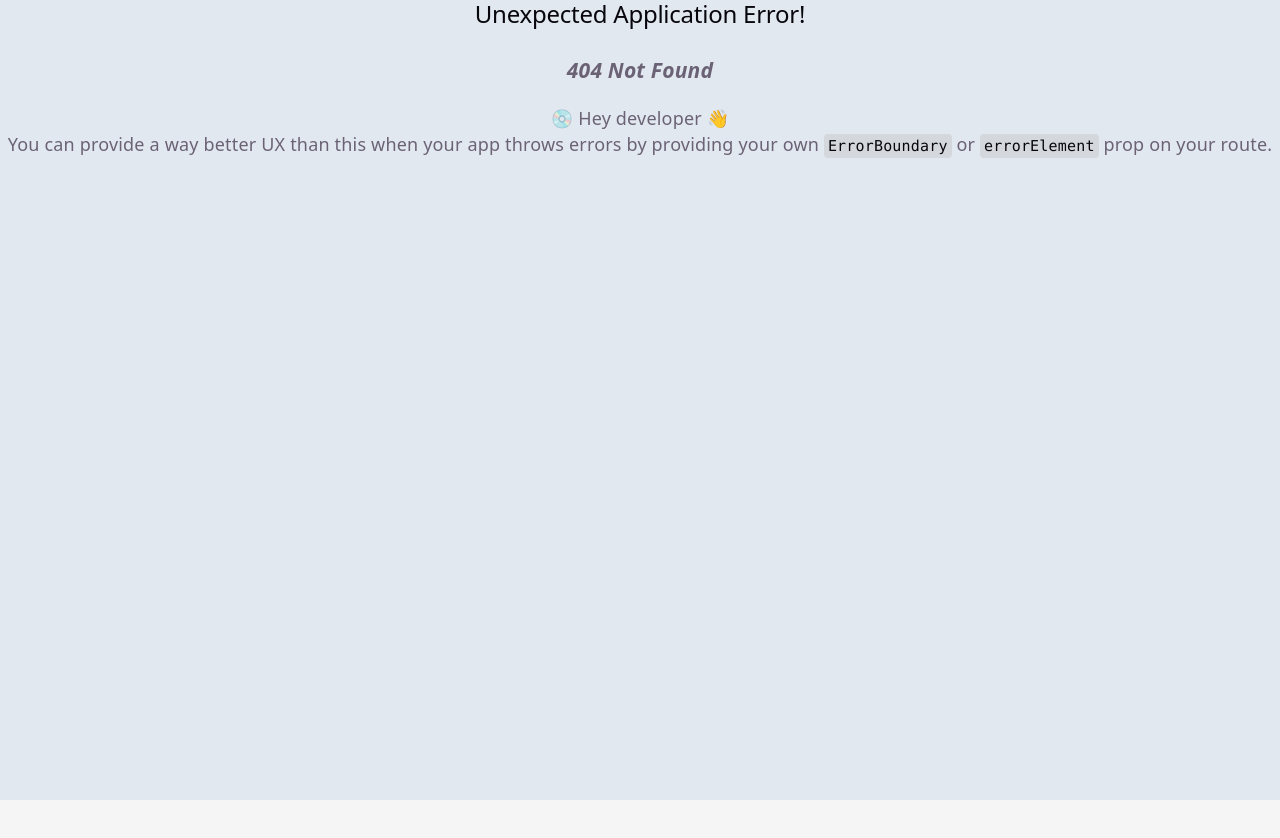
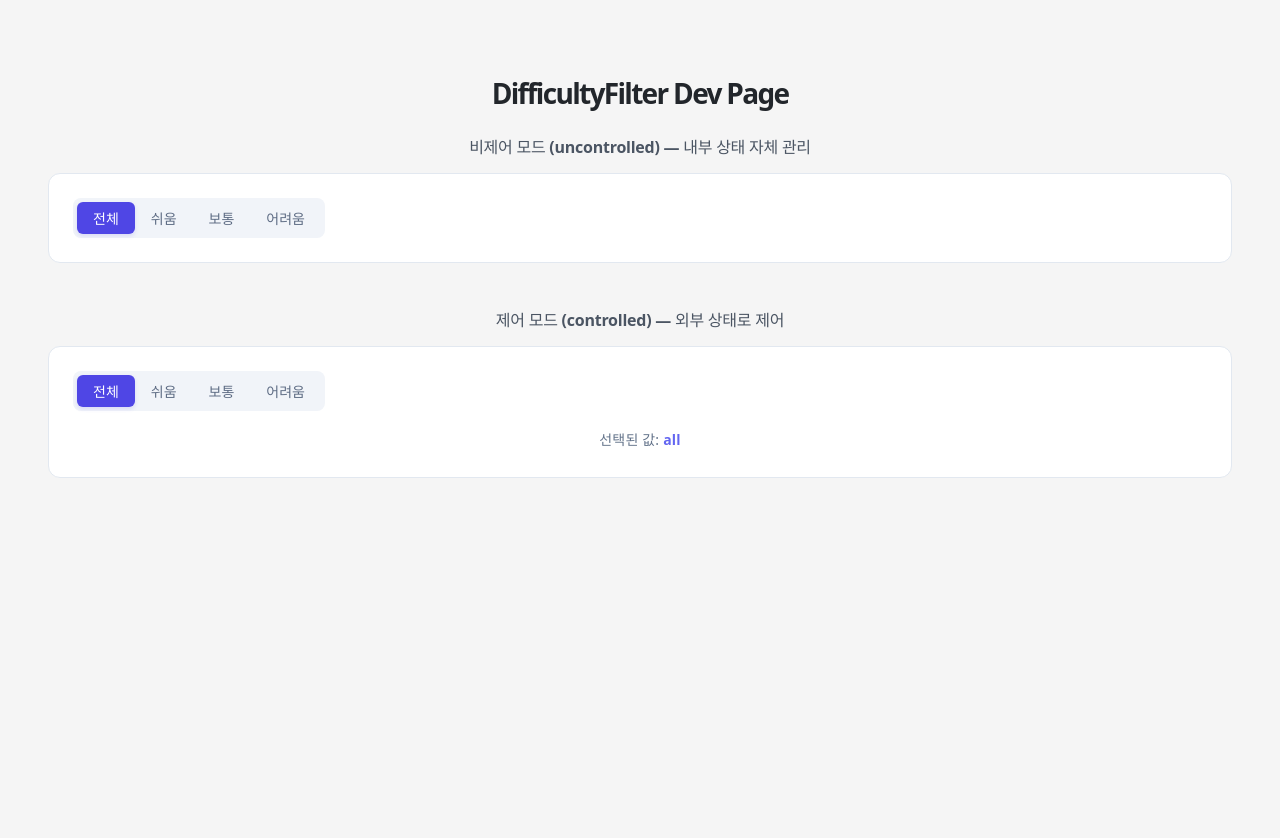
Before and after one commit to goorm-syncode/web-ide-frontend, a React (Vite) app: page /dev/difficulty-filter in a window 1280 px wide. Before the commit this address had no page. Shown: the top 838 px of the page. Before the commit the page ends 800 px from the top, so only its background shows below. Built offline with nearby package versions, Linux system fonts and the light colour scheme.

Commit message:
feat: add DifficultyFilter component and corresponding dev preview page

```diff
--- /dev/null
+++ b/src/components/features/DifficultyFilter.jsx
@@ -0,0 +1,49 @@
+import { useState } from 'react';
+import '../../styles/components/DifficultyFilter.css';
+
+const DIFFICULTY_OPTIONS = [
+  { label: '전체', value: 'all' },
+  { label: '쉬움', value: 'easy' },
+  { label: '보통', value: 'medium' },
+  { label: '어려움', value: 'hard' },
+];
+
+/**
+ * 난이도 필터 컴포넌트
+ * @param {Object} props
+ * @param {string} [props.value] - 외부에서 제어할 경우 선택된 값
+ * @param {Function} [props.onChange] - 선택 변경 시 호출되는 콜백 (value 전달)
+ */
+const DifficultyFilter = ({ value, onChange }) => {
+  const [internalValue, setInternalValue] = useState('all');
+
+  const selected = value !== undefined ? value : internalValue;
+
+  const handleSelect = (optionValue) => {
+    if (value === undefined) {
+      setInternalValue(optionValue);
+    }
+    if (onChange) {
+      onChange(optionValue);
+    }
+  };
+
+  return (
+    <div className="difficulty-filter" role="radiogroup" aria-label="난이도 필터">
+      {DIFFICULTY_OPTIONS.map((option) => (
+        <button
+          key={option.value}
+          type="button"
+          role="radio"
+          aria-checked={selected === option.value}
+          className={`difficulty-filter__btn${selected === option.value ? ' difficulty-filter__btn--active' : ''}`}
+          onClick={() => handleSelect(option.value)}
+        >
+          {option.label}
+        </button>
+      ))}
+    </div>
+  );
+};
+
+export default DifficultyFilter;
--- /dev/null
+++ b/src/pages/dev/DevDifficultyFilterPage.jsx
@@ -0,0 +1,38 @@
+import { useState } from 'react';
+import DifficultyFilter from '../../components/features/DifficultyFilter';
+import '../../styles/pages/DevDifficultyFilterPage.css';
+
+const DevDifficultyFilterPage = () => {
+  const [selectedDifficulty, setSelectedDifficulty] = useState('all');
+
+  return (
+    <div className="dev-difficulty-page">
+      <h1 className="dev-difficulty-page__title">
+        DifficultyFilter Dev Page
+      </h1>
+
+      <section className="dev-difficulty-page__section">
+        <h2 className="dev-difficulty-page__section-title">
+          비제어 모드 (uncontrolled) — 내부 상태 자체 관리
+        </h2>
+        <div className="dev-difficulty-page__container">
+          <DifficultyFilter />
+        </div>
+      </section>
+
+      <section className="dev-difficulty-page__section">
+        <h2 className="dev-difficulty-page__section-title">
+          제어 모드 (controlled) — 외부 상태로 제어
+        </h2>
+        <div className="dev-difficulty-page__container">
+          <DifficultyFilter value={selectedDifficulty} onChange={setSelectedDifficulty} />
+          <p className="dev-difficulty-page__value-text">
+            선택된 값: <strong className="dev-difficulty-page__selected-value">{selectedDifficulty}</strong>
+          </p>
+        </div>
+      </section>
+    </div>
+  );
+};
+
+export default DevDifficultyFilterPage;
--- a/src/router/index.jsx
+++ b/src/router/index.jsx
@@ -1,3 +1,4 @@
+import DevDifficultyFilterPage from '../pages/dev/DevDifficultyFilterPage';
 import DevHomePage from '../pages/dev/DevHomePage';
 import DevProblemDescriptionPage from '../pages/dev/DevProblemDescriptionPage';
 import { createBrowserRouter } from 'react-router-dom';
@@ -14,6 +15,10 @@ import DevProblemListPage from '../pages/dev/DevProblemListPage';
 import DevExecutionResultPage from '../pages/dev/DevExecutionResultPage';
 
 const router = createBrowserRouter([
+  {
+    path: '/dev/difficulty-filter',
+    element: <DevDifficultyFilterPage />,
+  },
   {
     path: '/dev/home',
     element: <DevHomePage />,
--- /dev/null
+++ b/src/styles/components/DifficultyFilter.css
@@ -0,0 +1,34 @@
+.difficulty-filter {
+  display: flex;
+  align-items: center;
+  background-color: #f1f4f9;
+  border-radius: 8px;
+  padding: 4px;
+  width: fit-content;
+}
+
+.difficulty-filter__btn {
+  height: 32px;
+  padding: 0 16px;
+  border-radius: 6px;
+  font-size: 14px;
+  font-weight: 500;
+  border: none;
+  background-color: transparent;
+  color: #5e6c84;
+  cursor: pointer;
+  transition: all 0.2s ease-in-out;
+  white-space: nowrap;
+  user-select: none;
+}
+
+.difficulty-filter__btn:hover:not(.difficulty-filter__btn--active) {
+  background-color: rgba(226, 232, 240, 0.5);
+  color: #172b4d;
+}
+
+.difficulty-filter__btn--active {
+  background-color: #4f46e5;
+  color: #ffffff;
+  box-shadow: 0 2px 4px rgba(79, 70, 229, 0.15);
+}
--- /dev/null
+++ b/src/styles/pages/DevDifficultyFilterPage.css
@@ -0,0 +1,40 @@
+.dev-difficulty-page {
+  padding: 48px;
+  background-color: #f5f5f5;
+  min-height: 100vh;
+}
+
+.dev-difficulty-page__title {
+  font-size: 28px;
+  font-weight: 700;
+  color: #22262b;
+  margin-bottom: 32px;
+}
+
+.dev-difficulty-page__section {
+  margin-bottom: 48px;
+}
+
+.dev-difficulty-page__section-title {
+  font-size: 16px;
+  font-weight: 600;
+  color: #4b5563;
+  margin-bottom: 16px;
+}
+
+.dev-difficulty-page__container {
+  padding: 24px;
+  background-color: #ffffff;
+  border-radius: 12px;
+  border: 1px solid #e2e8f0;
+}
+
+.dev-difficulty-page__value-text {
+  margin-top: 16px;
+  font-size: 14px;
+  color: #64748b;
+}
+
+.dev-difficulty-page__selected-value {
+  color: #6366f1; /* UI_RULES.md Primary color */
+}
```
